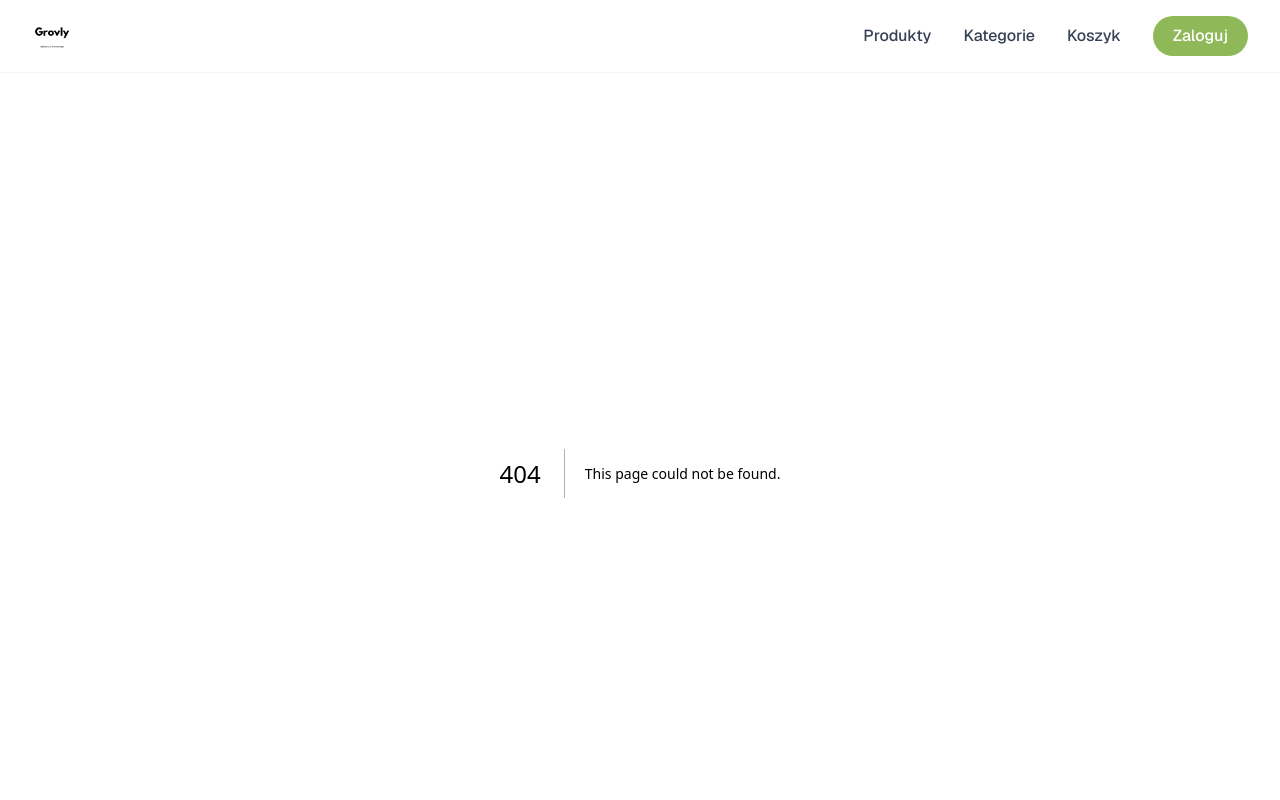
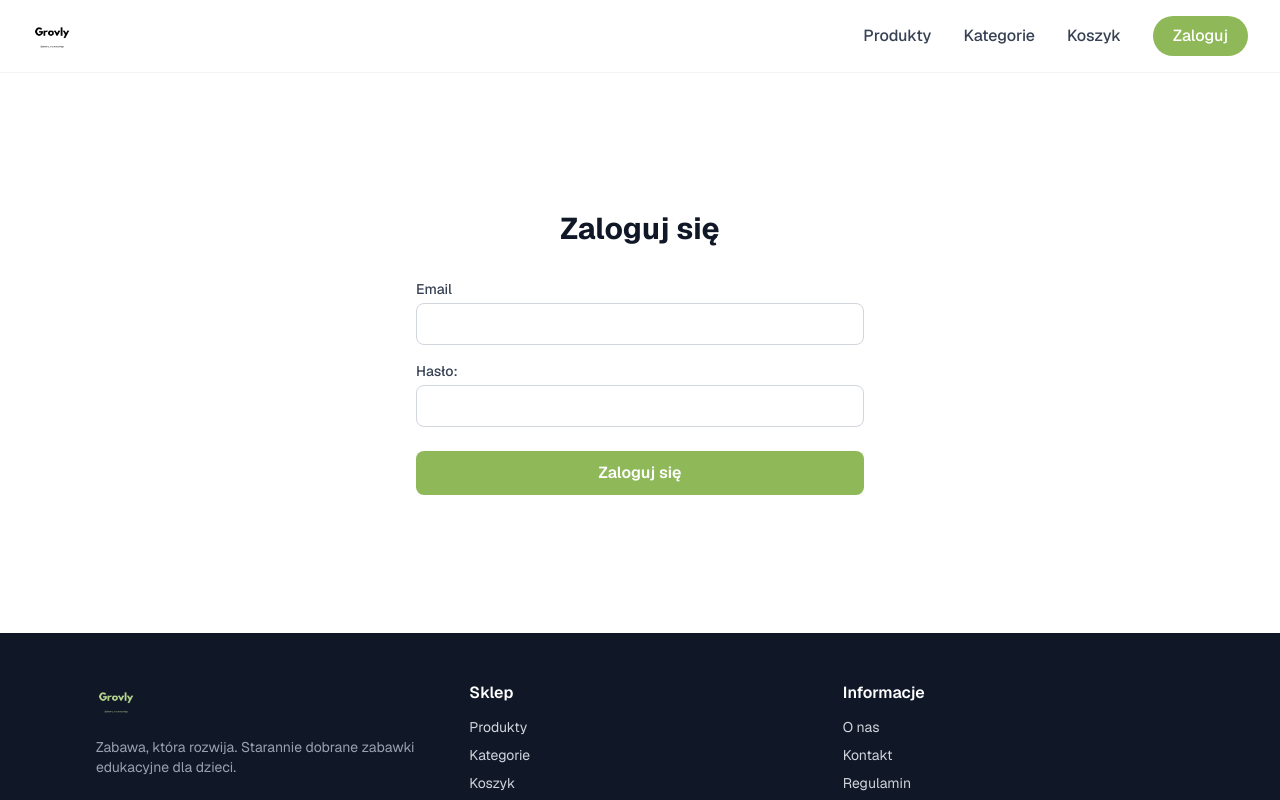
Before and after one commit to Konradiii/sklepgrovly-frontend, a Next.js app: page /logowanie in a window 1280 px wide. Before the commit this address had no page. Shown: the top 800 px of the page. Built offline with nearby package versions, Linux system fonts and the light colour scheme.

Commit message:
Dodanie formularza logowania, oraz zdarzenia na przycisk wysylajace dane logowania do serwera i odbierajacy tokeny

```diff
--- /dev/null
+++ b/src/app/logowanie/page.tsx
@@ -0,0 +1,64 @@
+"use client";
+
+import { useState } from "react";
+
+export default function LogowaniePage(){
+
+    const [email, setEmail] = useState("");
+    const [haslo, setHaslo] = useState("");
+
+    const handleSubmit = (e: React.FormEvent) => {
+        e.preventDefault();
+        console.log("Email:", email, "Hasło:", haslo);
+    };
+
+    return(
+
+
+        <main className="py-16 px-8 bg-white min-h-[70vh] flex items-center justify-center">
+            <div className="w-full max-w-md">
+                <h1 className="text-3xl font-bold text-gray-900 text-center mb-8">
+                    Zaloguj się
+                </h1>
+
+                <form onSubmit={handleSubmit} className="flex flex-col gap-4">
+                    <div>
+                        <label className="block text-sm font-medium text-gray-700 mb-1">
+                            Email
+                        </label>
+                        <input
+                            type="email"
+                            value={email}
+                            onChange={(e) => setEmail(e.target.value)}
+                            className="w-full border border-gray-300 rounded-lg px-4 py-2 focus:outline-none focus:border-grovly"
+                            required
+                        />
+                    </div>
+
+                    <div>
+                        <label className="block text-sm font-medium text-gray-700 mb-1">
+                            Hasło:
+                        </label>
+                        <input
+                            type="password"
+                            value={haslo}
+                            onChange={(e) => setHaslo(e.target.value)}
+                            className="w-full border border-gray-300 rounded-lg px-4 py-2 focus:outline-none focus:border-grovly"
+                            required
+                        />
+                    </div>
+
+                    <button
+                        type="submit"
+                        className="mt-2 bg-grovly text-white py-2.5 rounded-lg font-semibold hover:bg-grovly-dark transition"
+                    >
+                        Zaloguj się
+                    </button>
+                </form>
+
+            </div>
+        </main>
+    );
+
+
+}
```
